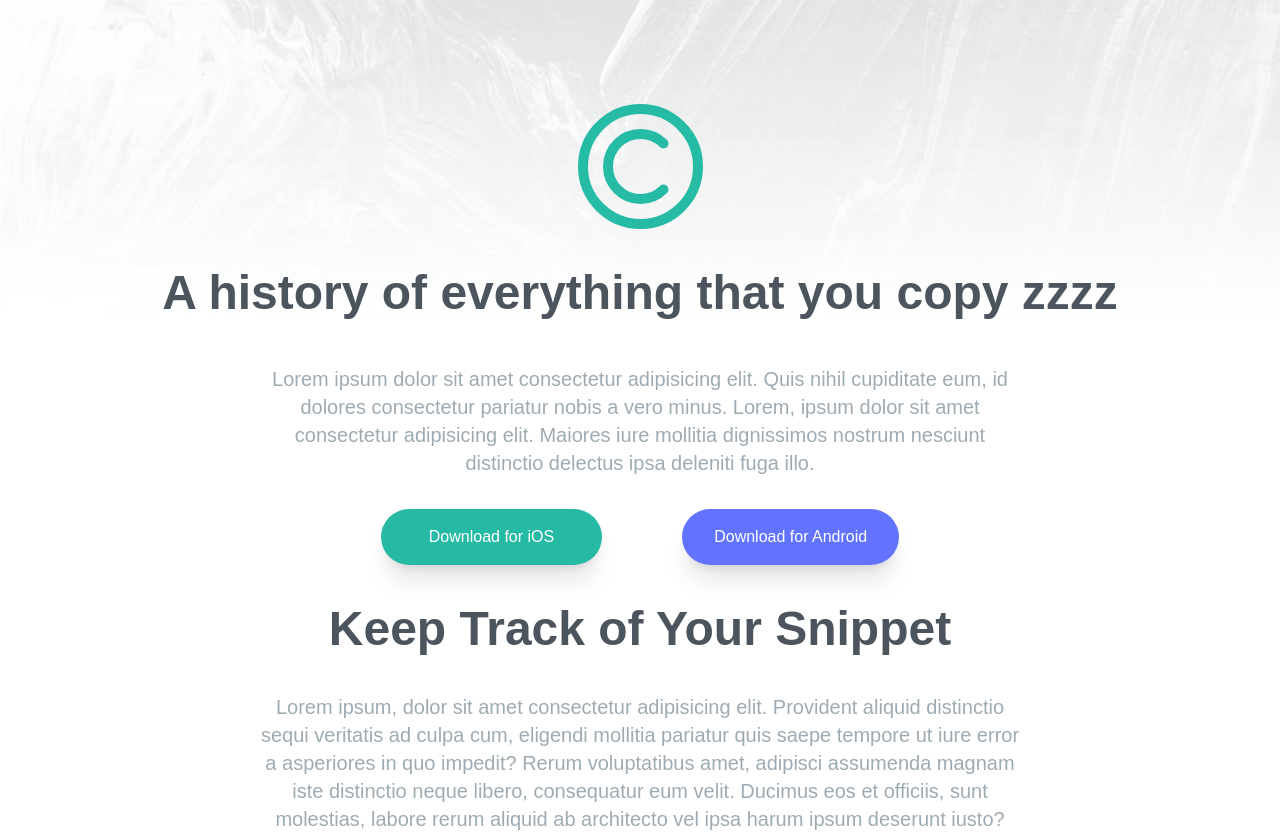
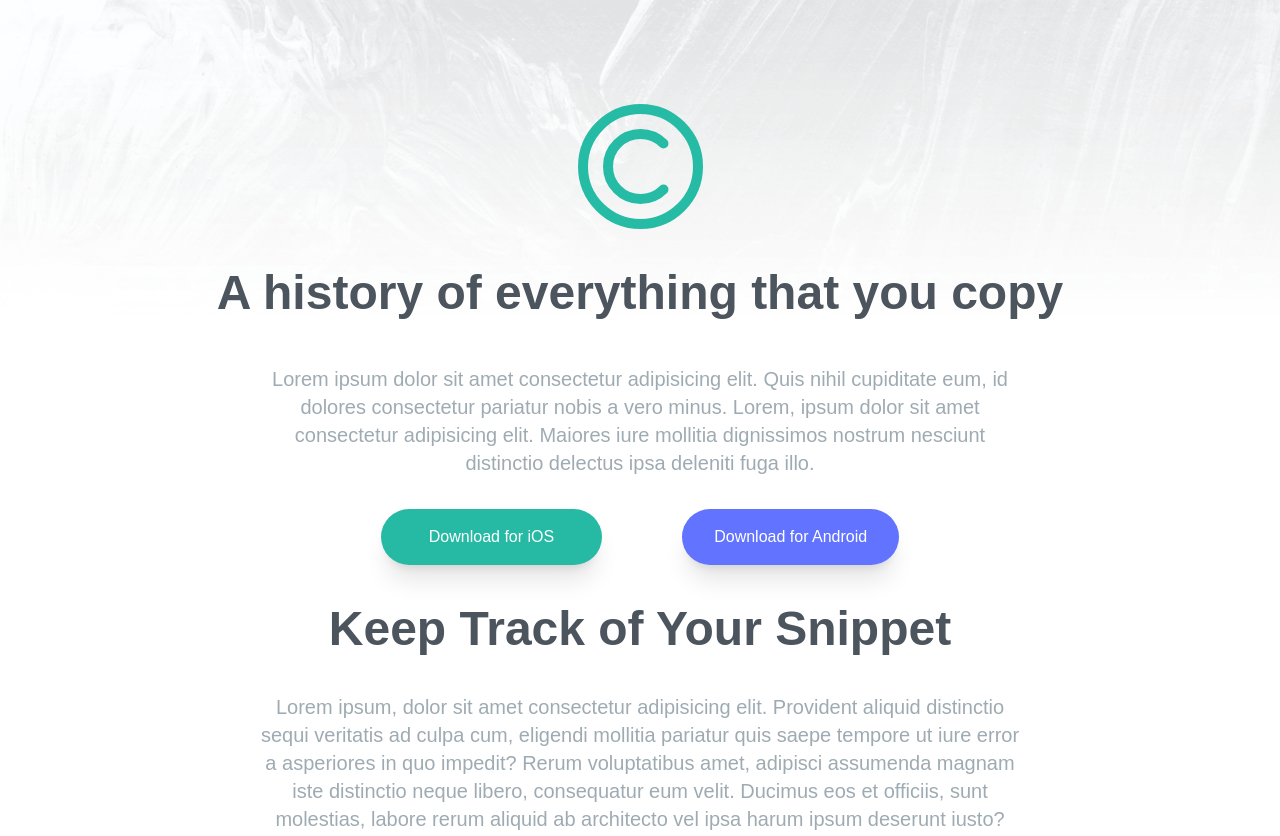
Before and after one commit to samiulfahad/frontend-tailwindcss-project-1, a website: page index.html in a window 1280 px wide. Shown: the top 836 px of the page. Drawn offline with Linux system fonts and the light colour scheme; a web font is replaced by a local one.

Commit message:
Initial commit

```diff
--- a/index.html
+++ b/index.html
@@ -15,7 +15,7 @@
         <div class="max-w-6xl mx-auto text-center mb-10 px-10 pt-16">
             <img src="./images/logo.svg" alt="" class="mx-auto my-10">
             <h3 class="text-4xl font-bold text-darkGrayishBlue md:text-5xl">
-                A history of everything that you copy zzzz
+                A history of everything that you copy
             </h3>
             <p class="max-w-3xl text-lg mx-auto text-grayishBlue md:mt-12 mt-8 md:text-xl">
                 Lorem ipsum dolor sit amet consectetur adipisicing elit. Quis nihil cupiditate eum, id dolores consectetur pariatur nobis a vero minus. Lorem, ipsum dolor sit amet consectetur adipisicing elit. Maiores iure mollitia dignissimos nostrum nesciunt distinctio delectus ipsa deleniti fuga illo.
```
